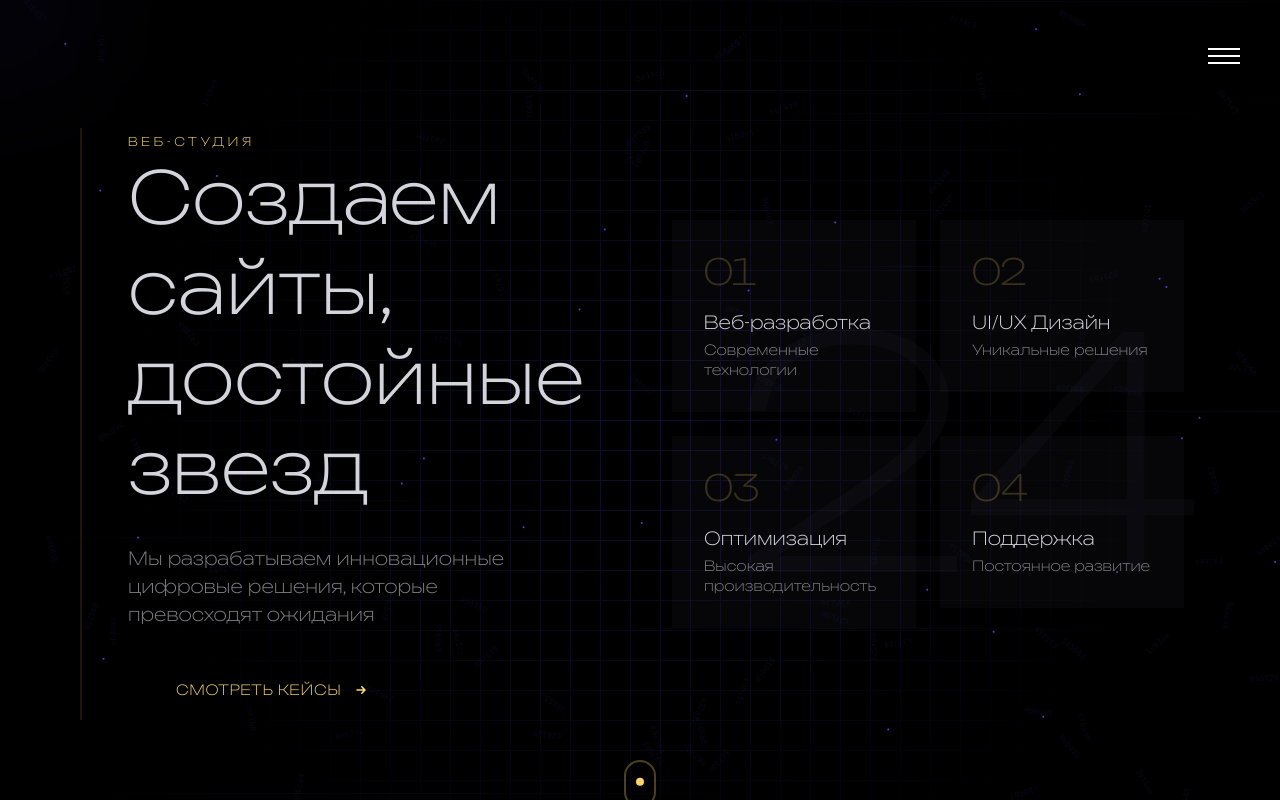
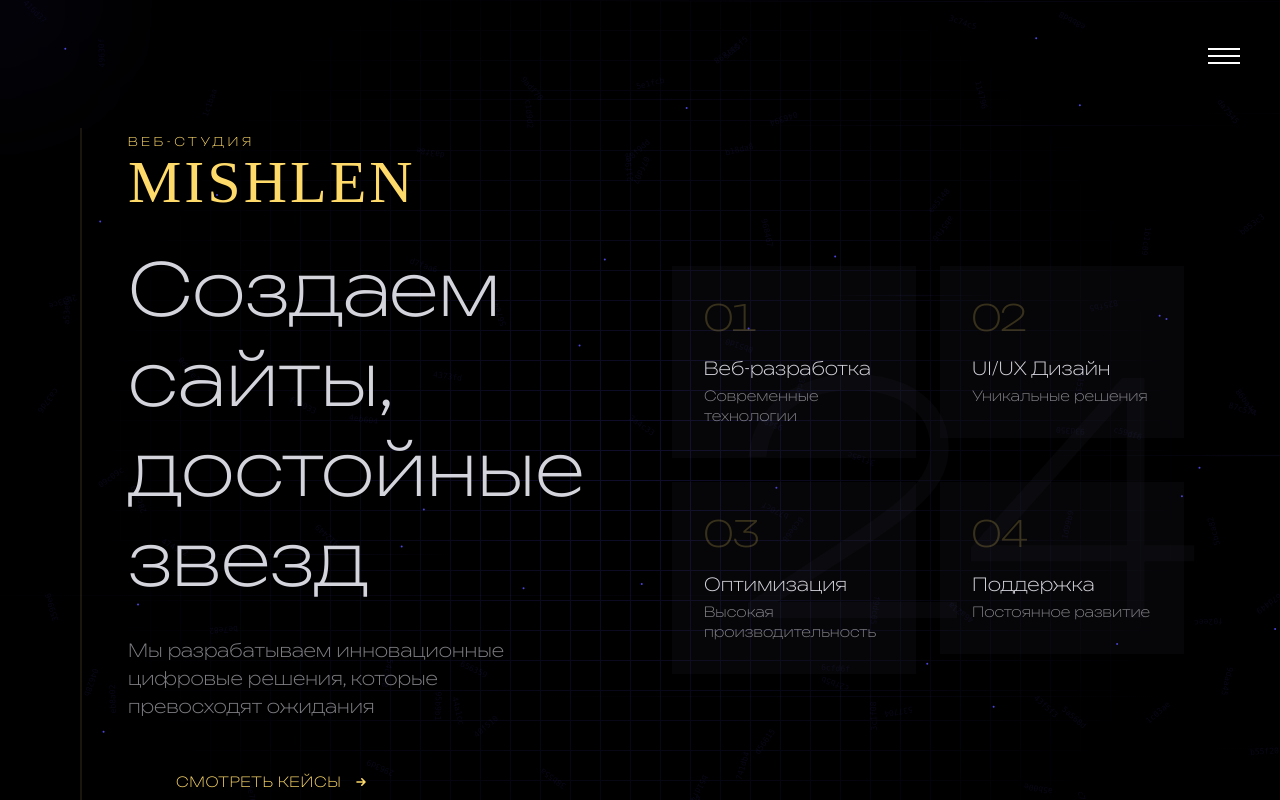
Before and after one commit to burkovmu/web5, a Next.js app: page / in a window 1280 px wide. Shown: the top 800 px of the page. Built offline with nearby package versions, Linux system fonts and the light colour scheme.

Commit message:
Увеличен размер шрифта названия компании MISHLEN

```diff
--- a/src/components/HeroSection.tsx
+++ b/src/components/HeroSection.tsx
@@ -35,6 +35,15 @@ export default function HeroSection() {
                 >
                   Веб-студия
                 </motion.span>
+
+                <motion.div
+                  initial={{ opacity: 0, x: -20 }}
+                  animate={{ opacity: 1, x: 0 }}
+                  transition={{ delay: 0.25 }}
+                  className="text-[#feda6a] text-4xl md:text-6xl font-['Marvel'] tracking-wider"
+                >
+                  MISHLEN
+                </motion.div>
 
                 <motion.h1
                   initial={{ opacity: 0 }}
```
